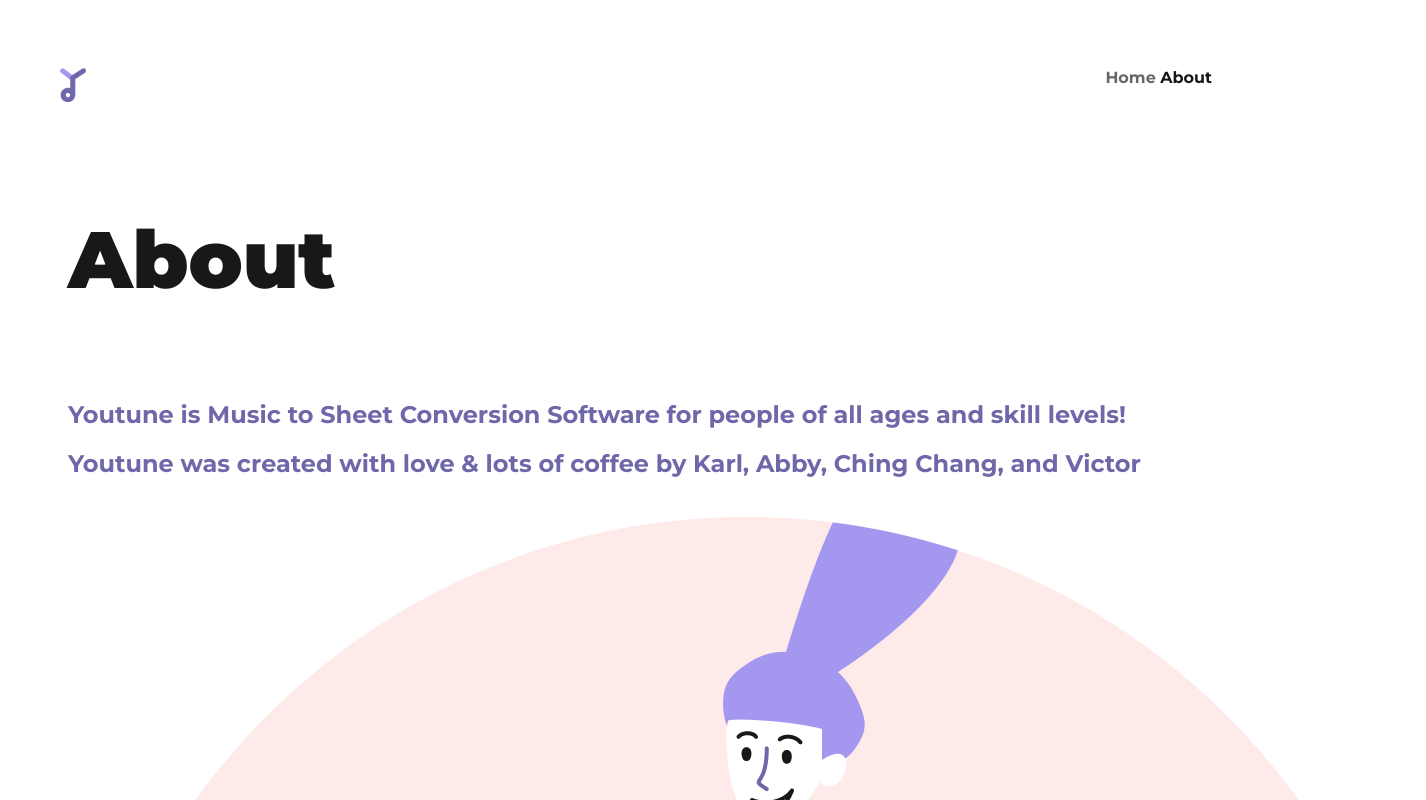
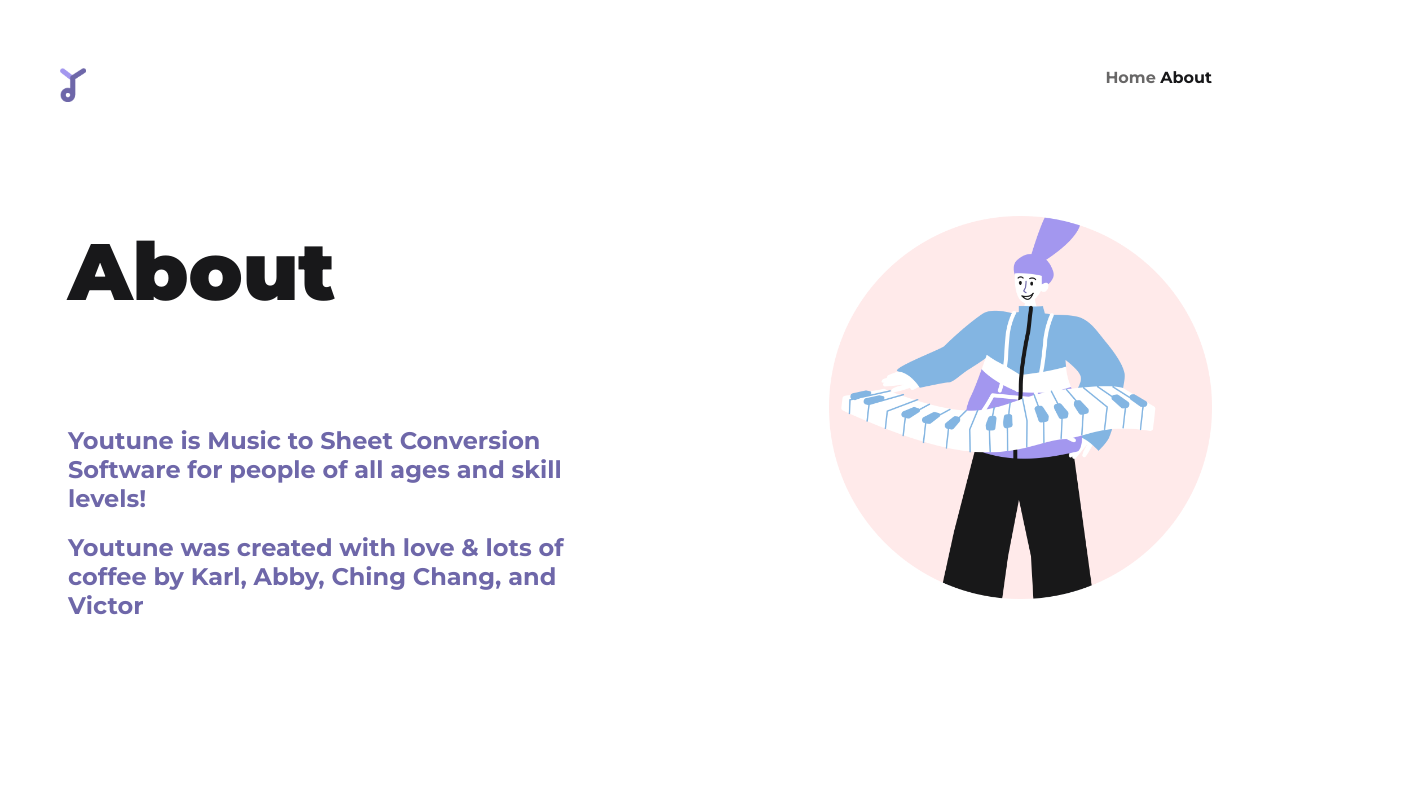
Before and after one commit to karl-zhu9981/QHacks, a Vue app in the folder frontend/: page /about in a window 1280 px wide. Shown: the top 800 px of the page, 1426 px wide, since content can reach past the window. Built offline with nearby package versions, Linux system fonts and the light colour scheme; the HTML template or start-up script is replaced by a standard one.

Commit message:
Update About.vue

```diff
--- a/frontend/src/views/About.vue
+++ b/frontend/src/views/About.vue
@@ -1,7 +1,8 @@
 <template>
+  <div class="about">
+    <section class="main-splash">
       <div class="container">
           <div class="text-col">
-      <div class="about">
             <h1>About</h1>
             <br>
             <h2>Youtune is Music to Sheet Conversion Software for people of all ages and skill levels!</h2>
@@ -9,9 +10,10 @@
           </div>
           <div class="image-col">
             <br>
-        <img class= "pianoImage" alt="pianoImage" src="@/assets/Group 353.png">
+            <img class= "pianoImage" alt="pianoImage" src="@/assets/Group 353.png" style=" max-width: 60%;float:right;">
           </div>
       </div>
+    </section>
   </div>
 </template>
 
```
Lines whose indentation alone changed are shown as unchanged.
